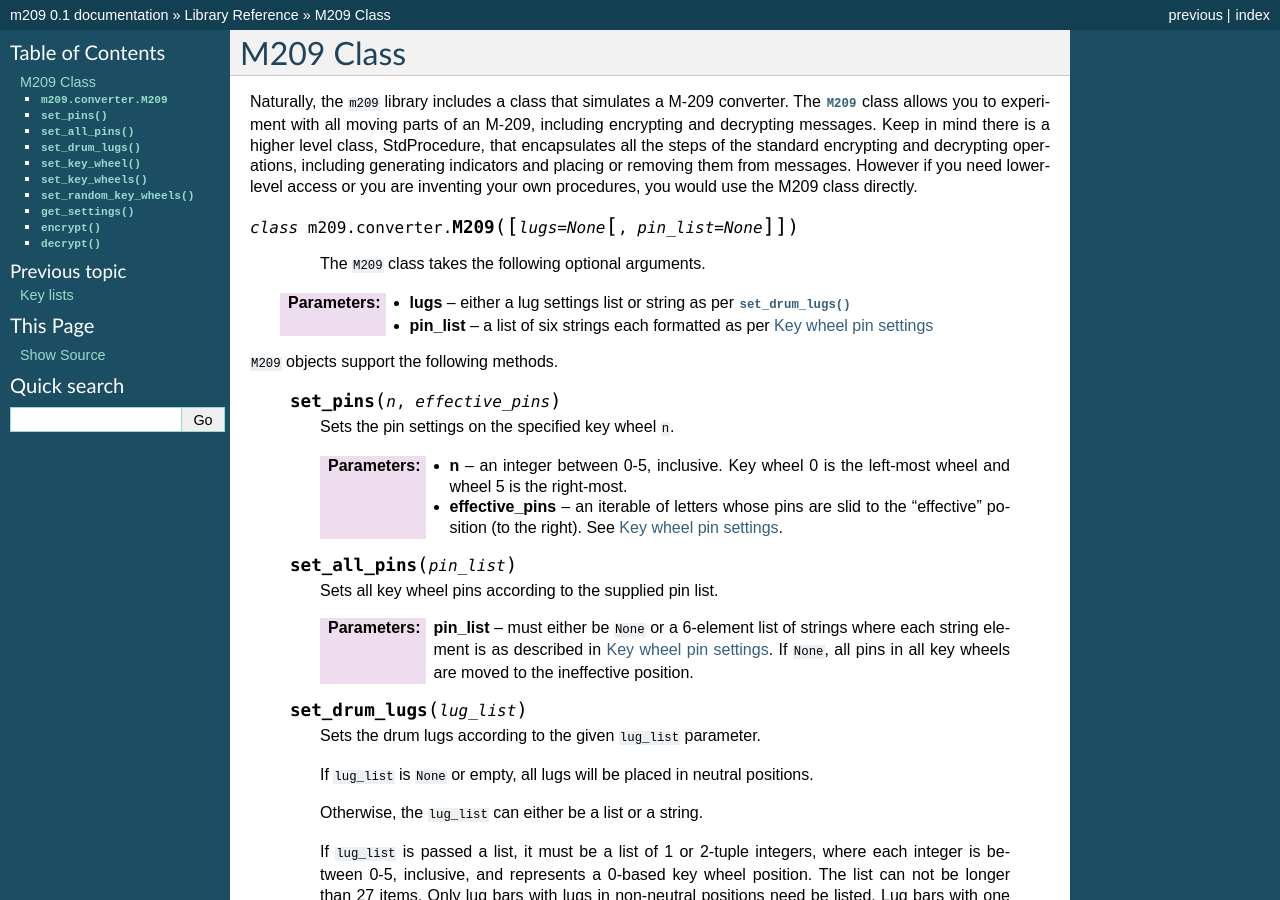
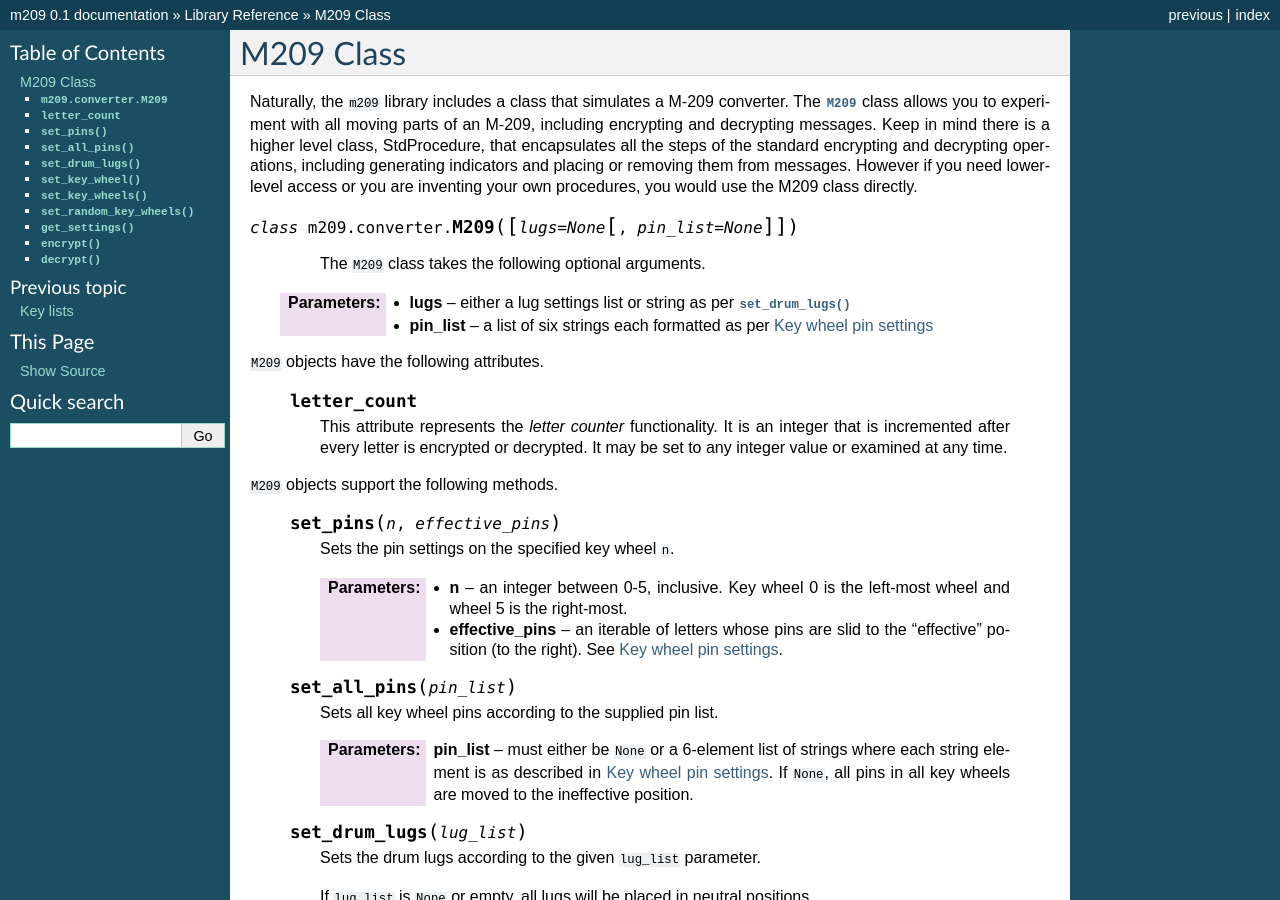
Before and after one commit to gremmie/m209, a Sphinx documentation site: the page built from docs/m209.rst, in a window 1280 px wide and 900 px high. Built offline with Sphinx 7.4.7, drawn with Linux system fonts in a browser that asks for light colours.

Commit message:
Documented the M209's letter_count attribute.

```diff
--- a/docs/m209.rst
+++ b/docs/m209.rst
@@ -16,6 +16,14 @@ procedures, you would use the M209 class directly.
 
   :param lugs: either a lug settings list or string as per :meth:`set_drum_lugs`
   :param pin_list: a list of six strings each formatted as per :ref:`pin-settings`
+
+``M209`` objects have the following attributes.
+
+   .. attribute:: letter_count
+
+      This attribute represents the *letter counter* functionality. It is an
+      integer that is incremented after every letter is encrypted or decrypted.
+      It may be set to any integer value or examined at any time.
 
 ``M209`` objects support the following methods.
 
```
